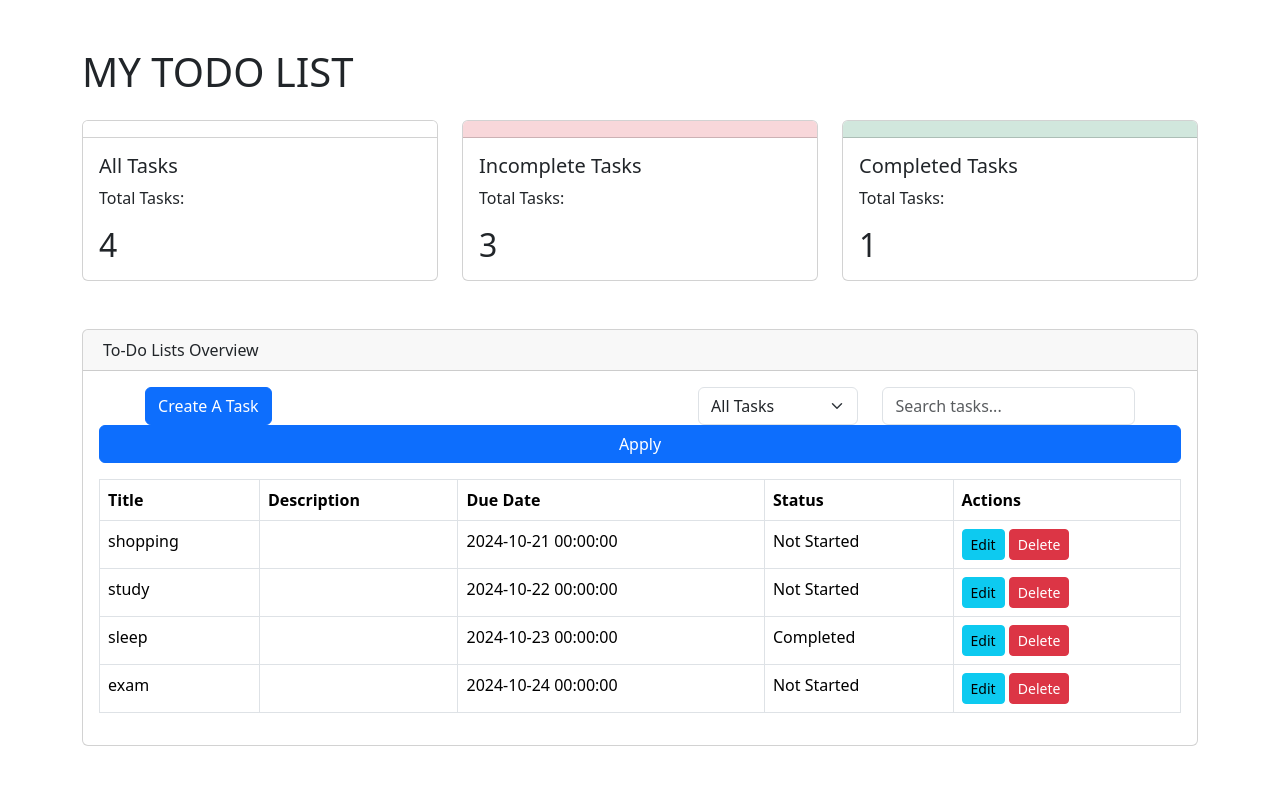
After one commit to Panhayuthh/Online-Todo-List, a PHP site: page /dashboardV2.php in a window 1280 px wide. The commit adds this page. Shown: the top 785 px of the page. Run offline with PHP 8.4, Linux system fonts and the light colour scheme; a user stored in the database is signed in; data comes from the database, SQL or seed files in the repository; both versions use the stored data as it was after the commit.

Commit message:
fix: dashboard design and db design

```diff
--- a/dashboard.php
+++ b/dashboard.php
@@ -88,12 +88,12 @@ if ($_SERVER['REQUEST_METHOD'] == 'POST') {
         </div>
         <form id="todoForm" method="POST" action="create_todo.php" class="mb-4">
             <button type="button" class="btn btn-primary" data-toggle="modal" data-target="#descriptionModal">
-                Create List
+                Create A Task
             </button>
         </form>
         <!-- modal to create list -->
     <?php
-        include("modal_createList.php");
+        include("createTask.php");
     ?>
         <!-- Display To-Do Lists -->
     <?php
--- /dev/null
+++ b/dashboardV2.php
@@ -0,0 +1,87 @@
+<!doctype html>
+<html lang="en">
+  <head>
+    <meta charset="utf-8">
+    <meta name="viewport" content="width=device-width, initial-scale=1">
+    <title>TODO List Dashboard</title>
+    <link href="https://cdn.jsdelivr.net/npm/bootstrap@5.3.3/dist/css/bootstrap.min.css" rel="stylesheet" integrity="sha384-QWTKZyjpPEjISv5WaRU9OFeRpok6YctnYmDr5pNlyT2bRjXh0JMhjY6hW+ALEwIH" crossorigin="anonymous">
+  </head>
+  <body>
+    <div class="container my-5">
+        <div class="row mb-3">
+            <h1>MY TODO LIST</h1>
+        </div>
+
+        <!-- Title -->
+        <div class="row">
+            <div class="col">
+                <div class="card">
+                    <div class="card-header bg-white"></div>
+                    <div class="card-body">
+                        <h5 class="card-title">All Tasks</h5>
+                        <p class="card-text">Total Tasks:</p>
+                         <?php
+                            require 'config.php';
+                            session_start();
+                            $userId = $_SESSION['id'];
+
+                            $query = ("SELECT COUNT(*) AS task_count FROM task t JOIN to_do_list l ON t.todo_list_id = l.id WHERE l.user_id = ?");
+
+                            $stmt = $conn->prepare($query);
+                            $stmt->execute([$userId]);
+
+                            $result = $stmt->fetch(PDO::FETCH_ASSOC);
+                            echo "<h2 class='card-text'>".$result['task_count']."</h2>";
+                         ?>
+                    </div>
+                </div>
+            </div>
+            <div class="col">
+                <div class="card">
+                <div class="card-header bg-danger-subtle"></div>
+                    <div class="card-body">
+                        <h5 class="card-title">Incomplete Tasks</h5>
+                        <p class="card-text">Total Tasks:</p>
+                        <?php
+                            $query = ("SELECT COUNT(*) AS task_count FROM task t JOIN to_do_list l ON t.todo_list_id = l.id WHERE l.user_id = ? AND t.status = 'Not Started'");
+
+                            $stmt = $conn->prepare($query);
+                            $stmt->execute([$userId]);
+
+                            $result = $stmt->fetch(PDO::FETCH_ASSOC);
+                            echo "<h2 class='card-text'>".$result['task_count']."</h2>";
+                        ?>
+                    </div>
+                </div>
+            </div>
+            <div class="col">
+                <div class="card">
+                    <div class="card-header bg-success-subtle"></div>
+                    <div class="card-body">
+                        <h5 class="card-title">Completed Tasks</h5>
+                        <p class="card-text">Total Tasks:</p>
+                        <?php
+                            $query = ("SELECT COUNT(*) AS task_count FROM task t JOIN to_do_list l ON t.todo_list_id = l.id WHERE l.user_id = ? AND t.status = 'Completed'");
+
+                            $stmt = $conn->prepare($query);
+                            $stmt->execute([$userId]);
+
+                            $result = $stmt->fetch(PDO::FETCH_ASSOC);
+                            echo "<h2 class='card-text'>".$result['task_count']."</h2>";
+                        ?>
+                    </div>
+                </div>
+            </div>
+        </div>
+    </div>
+
+    <!-- Task view table -->
+     <div class="container">
+         <?php require 'viewToDoList.php'; ?>
+     </div>
+
+
+
+    <script src="https://cdn.jsdelivr.net/npm/bootstrap@5.3.3/dist/js/bootstrap.bundle.min.js" integrity="sha384-YvpcrYf0tY3lHB60NNkmXc5s9fDVZLESaAA55NDzOxhy9GkcIdslK1eN7N6jIeHz" crossorigin="anonymous"></script>
+  </body>
+</html>
--- a/login_process.php
+++ b/login_process.php
@@ -19,7 +19,7 @@ if ($_SERVER['REQUEST_METHOD'] == 'POST') {
             $_SESSION['id'] = $user['id'];
             $_SESSION['username'] = $user['username'];
 
-            header('Location: dashboard.php');
+            header('Location: dashboardV2.php');
             exit();
         } else {
             $_SESSION['error'] = "Invalid email or password!";
--- /dev/null
+++ b/taskModal.php
@@ -0,0 +1,87 @@
+<?php
+    require_once 'config.php';
+
+    if ($_SERVER['REQUEST_METHOD'] == 'POST') {
+        $todoListId = $_POST['todoListId'];
+        $name = $_POST['name'];
+        $description = $_POST['description'];
+        $due_date = $_POST['due_date'];
+        $status = $_POST['status'];
+        $priority = $_POST['priority'];
+        $created_at = date('Y-m-d H:i:s');
+
+        // $title = $_POST['listTitle'];
+        // $description = $_POST['description'];
+        // $due_date = $_POST['due_date'];
+        // $status = $_POST['status'];
+
+        $query = "INSERT INTO task (todo_list_id, name, description, due_date, status, priority, createAt) VALUES (?, ?, ?, ?, ?, ?, ?)";
+        $stmt = $conn->prepare($query);
+        $stmt->execute([$todoListId, $name, $description, $due_date, $status, $priority, $created_at]);
+
+        header("Location: dashboardV2.php");
+        exit;
+    }
+?>
+
+<html>
+    <div class="modal fade" id="taskModal" tabindex="-1" aria-labelledby="descriptionModalLabel" aria-hidden="true">
+        <div class="modal-dialog" role="document">
+            <div class="modal-content">
+                <form method="POST" action="taskModal.php">
+                    <div class="modal-header">
+                        <h5 class="modal-title" id="descriptionModalLabel">Add task to your list!!</h5>
+                    </div>
+                    <div class="modal-body">
+                        <div class="mb-3">
+                            <label for="todoListId" class="form-label">Select List</label>
+                            <select class="form-select" id="todoListId" name="todoListId" required>
+                                <option value="">Select List</option>
+                                <?php
+                                    $stmt = $conn->prepare("SELECT * FROM to_do_list WHERE user_id = ?");
+                                    $stmt->execute([$userId]);
+                                    $lists = $stmt->fetchAll();
+                                    foreach ($lists as $list) {
+                                        echo "<option value='".$list['id']."'>".$list['title']."</option>";
+                                    }
+                                ?>
+                            </select>
+                        </div>
+                        <div class="mb-3">
+                            <label for="name" class="form-label">Task Name</label>
+                            <input type="text" class="form-control" id="name" name="name" required>
+                        </div>
+                        <div class="mb-3">
+                            <label for="description" class="form-label">Description</label>
+                            <textarea class="form-control" id="description" name="description"></textarea>
+                        </div>
+                        <div class="mb-3">
+                            <label for="due_date" class="form-label">Due Date</label>
+                            <input type="date" class="form-control" id="due_date" name="due_date" required>
+                        </div>
+                        <div class="mb-3">
+                            <label for="status" class="form-label">Status</label>
+                            <select class="form-select" id="status" name="status" required>
+                                <option value="Not Started">Not Started</option>
+                                <option value="In Progress">In Progress</option>
+                                <option value="Completed">Completed</option>
+                            </select>
+                        </div>
+                        <div class="mb-3">
+                            <label for="priority" class="form-label">Priority</label>
+                            <select class="form-select" id="priority" name="priority" required>
+                                <option value="Low">Low</option>
+                                <option value="Medium">Medium</option>
+                                <option value="High">High</option>
+                            </select>
+                        </div>
+                    </div>
+                    <div class="modal-footer">
+                        <button type="button" class="btn btn-secondary" data-bs-dismiss="modal">Cancel</button>
+                        <button type="submit" class="btn btn-primary">Create Task</button>
+                    </div>
+                </form>
+            </div>
+        </div>
+    </div>
+</html>
--- a/viewToDoList.php
+++ b/viewToDoList.php
@@ -1,24 +1,34 @@
+<!-- HTML and Table Code -->
 <div class="card mb-4">
-        <div class="card-header bg-success text-white">Your To-Do Lists</div>
+    <div class="card-header">
+        <i class="fas fa-clipboard-list me-1"></i> To-Do Lists Overview
+    </div>
     <div class="card-body">
         <!-- Filter and Search Form -->
         <form method="GET" class="mb-3">
-                <div class="row">
-                    <div class="col-md-4">
+            <div class="row justify-content-md-center">
+                <div class="col-md-6">
+                    <button type="button" class="btn btn-primary" data-bs-toggle="modal" data-bs-target="#taskModal">
+                        Create A Task
+                    </button>
+                </div>
+                <div class="col-md-2">
                     <select name="status_filter" class="form-select">
                         <option value="">All Tasks</option>
                         <option value="completed" <?php echo isset($_GET['status_filter']) && $_GET['status_filter'] === 'completed' ? 'selected' : ''; ?>>Completed</option>
                         <option value="incomplete" <?php echo isset($_GET['status_filter']) && $_GET['status_filter'] === 'incomplete' ? 'selected' : ''; ?>>Incomplete</option>
                     </select>
                 </div>
-                    <div class="col-md-4">
+                <div class="col-md-3">
                     <input type="text" name="search_query" class="form-control" placeholder="Search tasks..." value="<?php echo isset($_GET['search_query']) ? htmlspecialchars($_GET['search_query']) : ''; ?>">
                 </div>
-                    <div class="col-md-4">
-                        <button type="submit" class="btn btn-primary">Apply</button>
+                <div class="col-md">
+                    <button type="submit" class="btn btn-primary w-100">Apply</button>
                 </div>
             </div>
         </form>
+
+        <?php require 'taskModal.php'; ?>
 
         <table class="table table-bordered">
             <thead>
@@ -31,27 +41,29 @@
                 </tr>
             </thead>
             <tbody>
+
             <?php
+                require_once 'config.php';
+
                 $statusFilter = isset($_GET['status_filter']) ? $_GET['status_filter'] : '';
                 $searchQuery = isset($_GET['search_query']) ? $_GET['search_query'] : '';
-                    $stmt = $conn->prepare("
-                        SELECT id, title, description, due_date, status
-                        FROM to_do_list
-                        WHERE user_id = ?
-                    ");
-                    $stmt->execute([$userId]);
-                    $lists = $stmt->fetchAll(PDO::FETCH_ASSOC);
+                $params = [$userId]; // Start with the userId as the initial parameter
+
+                $sql = "SELECT t.id, t.name, t.description, t.due_date, t.status
+                        FROM task t
+                        JOIN to_do_list l ON t.todo_list_id = l.id
+                        WHERE l.user_id = ?";
 
                 if ($statusFilter) {
                     if ($statusFilter === 'completed') {
-                            $sql .= " AND status = 'completed'";
+                        $sql .= " AND t.status = 'completed'";
                     } elseif ($statusFilter === 'incomplete') {
-                            $sql .= " AND status = 'incomplete'";
+                        $sql .= " AND (t.status = 'Not Started' OR t.status = 'In Progress')";
                     }
                 }
 
                 if ($searchQuery) {
-                        $sql .= " AND title LIKE ?";
+                    $sql .= " AND t.name LIKE ?";
                     $params[] = '%' . $searchQuery . '%';
                 }
 
@@ -62,7 +74,7 @@
                 if ($lists) {
                     foreach ($lists as $list) {
                         echo "<tr>";
-                            echo "<td>" . htmlspecialchars($list['title']) . "</td>";
+                        echo "<td>" . htmlspecialchars($list['name']) . "</td>";
                         echo "<td>" . htmlspecialchars($list['description']) . "</td>";
                         echo "<td>" . htmlspecialchars($list['due_date']) . "</td>";
                         echo "<td>" . ucfirst(htmlspecialchars($list['status'])) . "</td>";
@@ -71,16 +83,13 @@
                             <a href='delete_list.php?id=" . $list['id'] . "' class='btn btn-danger btn-sm' onclick='return confirm(\"Are you sure?\");'>Delete</a>
                           </td>";
                         echo "</tr>";
-
                     }
                 } else {
                     echo "<tr><td colspan='5'>No to-do lists found.</td></tr>";
                 }
+            ?>
 
-                ?>
             </tbody>
         </table>
-
     </div>
 </div>
-    </div>
```
Also changed, not shown: createList.php (added, +31 -0 lines), management_system.sql (deleted, +0 -60 lines), modal_createList.php (deleted, +0 -42 lines), todo_list_db.sql (added, +155 -0 lines). Lines whose indentation alone changed are shown as unchanged.
